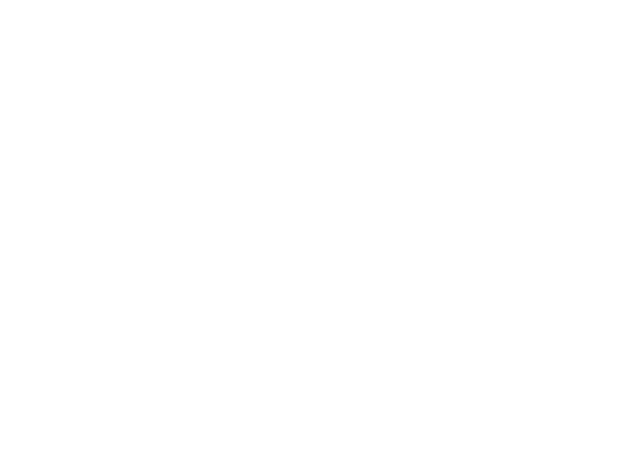
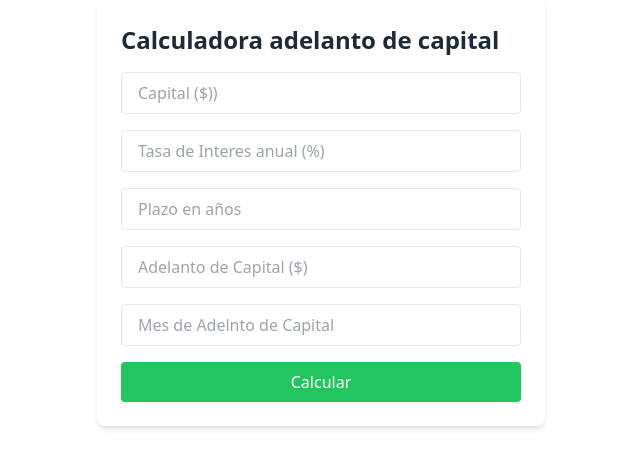
Before and after one commit to No-Country-simulation/h3-20-proptech, a React (Vite) app in the folder proptech/: page /adelantoCapital in a window 1280 px wide. Before the commit this address had no page. Shown: the top 468 px of the page, without its empty margins (319-959 px from the left). Built offline with nearby package versions, Linux system fonts and the light colour scheme.

Commit message:
RAW calculadora de pagos, calculadora de adelanto de capital

```diff
--- a/proptech/src/App.jsx
+++ b/proptech/src/App.jsx
@@ -1,6 +1,8 @@
 import { Routes,Route } from "react-router-dom"
 import Home from "./pages/Home"
 import Contacto from "./pages/Contacto"
+import MortgageCalculator from "./components/MortgageCalculator"
+import EnhancedMortgageCalculator from "./components/EnhancedMortgageCalculator"
 
 function App() {
 
@@ -9,6 +11,8 @@ function App() {
     <Routes>
       <Route path="/" element={<Home/>}/>
       <Route path="/contacto" element={<Contacto/>}/>
+      <Route path="/calculator" element={<MortgageCalculator/>}/>
+      <Route path="/adelantoCapital" element={<EnhancedMortgageCalculator/>}/>
     </Routes>
 
   )
--- /dev/null
+++ b/proptech/src/components/EnhancedMortgageCalculator.jsx
@@ -0,0 +1,133 @@
+import React, { useState } from 'react';
+
+function EnhancedMortgageCalculator() {
+  const [principal, setPrincipal] = useState('');
+  const [annualRate, setAnnualRate] = useState('');
+  const [term, setTerm] = useState('');
+  const [partialPayment, setPartialPayment] = useState('');
+  const [partialPaymentMonth, setPartialPaymentMonth] = useState('');
+  const [monthlyPayment, setMonthlyPayment] = useState(null);
+  const [loanDetails, setLoanDetails] = useState([]);
+
+  const calculateMortgage = () => {
+    const principalAmount = parseFloat(principal);
+    const monthlyInterestRate = parseFloat(annualRate) / 100 / 12;
+    const numberOfPayments = parseInt(term) * 12;
+
+    if (!principalAmount || !monthlyInterestRate || !numberOfPayments) {
+      alert('Ingrese un valor valido');
+      return;
+    }
+
+    const monthlyPaymentCalc = (
+      principalAmount *
+      (monthlyInterestRate * Math.pow(1 + monthlyInterestRate, numberOfPayments))
+    ) / (Math.pow(1 + monthlyInterestRate, numberOfPayments) - 1);
+
+    setMonthlyPayment(monthlyPaymentCalc.toFixed(2));
+
+    let balance = principalAmount;
+    const details = [];
+    for (let i = 0; i < numberOfPayments; i++) {
+      if (i + 1 === parseInt(partialPaymentMonth)) {
+        balance -= parseFloat(partialPayment);
+      }
+
+      const interestPayment = balance * monthlyInterestRate;
+      const principalPayment = monthlyPaymentCalc - interestPayment;
+      balance -= principalPayment;
+
+      if (balance < 0) {
+        balance = 0;
+      }
+
+      details.push({
+        month: i + 1,
+        interestPayment: interestPayment.toFixed(2),
+        principalPayment: principalPayment.toFixed(2),
+        remainingBalance: balance.toFixed(2),
+      });
+
+      if (balance <= 0) break;
+    }
+    setLoanDetails(details);
+  };
+
+  return (
+    <div className="max-w-md mx-auto p-6 bg-white shadow-md rounded-lg">
+      <h2 className="text-2xl font-bold mb-4">Calculadora adelanto de capital</h2>
+      <div className="space-y-4">
+        <input
+          type="number"
+          placeholder="Capital ($))"
+          value={principal}
+          onChange={(e) => setPrincipal(e.target.value)}
+          className="w-full px-4 py-2 border rounded"
+        />
+        <input
+          type="number"
+          placeholder="Tasa de Interes anual (%)"
+          value={annualRate}
+          onChange={(e) => setAnnualRate(e.target.value)}
+          className="w-full px-4 py-2 border rounded"
+        />
+        <input
+          type="number"
+          placeholder="Plazo en años"
+          value={term}
+          onChange={(e) => setTerm(e.target.value)}
+          className="w-full px-4 py-2 border rounded"
+        />
+        <input
+          type="number"
+          placeholder="Adelanto de Capital ($)"  //Partial Payment Amount ($)
+          value={partialPayment}
+          onChange={(e) => setPartialPayment(e.target.value)}
+          className="w-full px-4 py-2 border rounded"
+        />
+        <input
+          type="number"
+          placeholder="Mes de Adelnto de Capital"  //Month for Partial Payment
+          value={partialPaymentMonth}
+          onChange={(e) => setPartialPaymentMonth(e.target.value)}
+          className="w-full px-4 py-2 border rounded"
+        />
+        <button
+          onClick={calculateMortgage}
+          className="w-full py-2 bg-green-500 text-white rounded hover:bg-green-600"
+        >
+          Calcular
+        </button>
+      </div>
+
+      {monthlyPayment && (
+        <div className="mt-6">
+          <h3 className="text-xl font-semibold">Pago Mensual: ${monthlyPayment}</h3>
+          <h4 className="mt-4">Calendario de pagos (Adelanto de capital):</h4>
+          <table className="w-full mt-2 border-collapse">
+            <thead>
+              <tr>
+              <th className="border px-2 py-1">Mes</th>
+                <th className="border px-2 py-1">Interes</th>
+                <th className="border px-2 py-1">Capital</th>
+                <th className="border px-2 py-1">Saldo Restante</th>
+              </tr>
+            </thead>
+            <tbody>
+              {loanDetails.map((detail) => (
+                <tr key={detail.month}>
+                  <td className="border px-2 py-1">{detail.month}</td>
+                  <td className="border px-2 py-1">${detail.interestPayment}</td>
+                  <td className="border px-2 py-1">${detail.principalPayment}</td>
+                  <td className="border px-2 py-1">${detail.remainingBalance}</td>
+                </tr>
+              ))}
+            </tbody>
+          </table>
+        </div>
+      )}
+    </div>
+  );
+}
+
+export default EnhancedMortgageCalculator;
--- /dev/null
+++ b/proptech/src/components/MortgageCalculator.jsx
@@ -0,0 +1,120 @@
+import React, { useState } from 'react';
+
+function MortgageCalculator() {
+  const [principal, setPrincipal] = useState('');
+  const [annualRate, setAnnualRate] = useState('');
+  const [term, setTerm] = useState('');
+  const [monthlyPayment, setMonthlyPayment] = useState(null);
+  const [loanDetails, setLoanDetails] = useState([]);
+
+//   Explanation of the Calculation
+//   The French amortization system formula:
+//   M=(P⋅r⋅(1+r)^n)/((1+r)^n − 1)
+
+//   Where:
+//       MM = Monthly payment
+//       PP = Principal loan amount
+//       rr = Monthly interest rate (annual rate / 12 / 100)
+//       nn = Total number of payments (loan term in years * 12)
+
+  // Function to calculate monthly payment using the French system
+  const calculateMortgage = () => {
+    const principalAmount = parseFloat(principal);
+    const monthlyInterestRate = parseFloat(annualRate) / 100 / 12;
+    const numberOfPayments = parseInt(term) * 12;
+
+    if (!principalAmount || !monthlyInterestRate || !numberOfPayments) {
+      alert('Ingrese un valor valido');
+      return;
+    }
+
+    // Calculate the monthly payment using the formula:
+    // M = P[r(1+r)^n] / [(1+r)^n - 1]
+    const monthlyPaymentCalc = (
+      principalAmount *
+      (monthlyInterestRate * Math.pow(1 + monthlyInterestRate, numberOfPayments))
+    ) / (Math.pow(1 + monthlyInterestRate, numberOfPayments) - 1);
+
+    setMonthlyPayment(monthlyPaymentCalc.toFixed(2));
+
+    // Create an amortization schedule
+    let balance = principalAmount;
+    const details = [];
+    for (let i = 0; i < numberOfPayments; i++) {
+      const interestPayment = balance * monthlyInterestRate;
+      const principalPayment = monthlyPaymentCalc - interestPayment;
+      balance -= principalPayment;
+      details.push({
+        month: i + 1,
+        interestPayment: interestPayment.toFixed(2),
+        principalPayment: principalPayment.toFixed(2),
+        remainingBalance: Math.max(balance, 0).toFixed(2),
+      });
+    }
+    setLoanDetails(details);
+  };
+
+  return (
+    <div className="max-w-md mx-auto p-6 bg-white shadow-md rounded-lg">
+      <h2 className="text-2xl font-bold mb-4">Calculadora de pagos</h2>
+      <div className="space-y-4">
+        <input
+          type="number"
+          placeholder="Capital ($)"  //Principal Amount ($)
+          value={principal}
+          onChange={(e) => setPrincipal(e.target.value)}
+          className="w-full px-4 py-2 border rounded"
+        />
+        <input
+          type="number"
+          placeholder="Tasa de Interes anual (%)"  //Annual Interest Rate (%)
+          value={annualRate}
+          onChange={(e) => setAnnualRate(e.target.value)}
+          className="w-full px-4 py-2 border rounded"
+        />
+        <input
+          type="number"
+          placeholder="Plazo en años"  //Loan Term (Years)
+          value={term}
+          onChange={(e) => setTerm(e.target.value)}
+          className="w-full px-4 py-2 border rounded"
+        />
+        <button
+          onClick={calculateMortgage}
+          className="w-full py-2 bg-blue-500 text-white rounded hover:bg-blue-600"
+        >
+          Calcular
+        </button>
+      </div>
+
+      {monthlyPayment && (
+        <div className="mt-6">
+          <h3 className="text-xl font-semibold">Pago Mensual: ${monthlyPayment}</h3>
+          <h4 className="mt-4">Calendario de pagos:</h4>
+          <table className="w-full mt-2 border-collapse">
+            <thead>
+              <tr>
+                <th className="border px-2 py-1">Mes</th>
+                <th className="border px-2 py-1">Interes</th>
+                <th className="border px-2 py-1">Capital</th>
+                <th className="border px-2 py-1">Saldo Restante</th>
+              </tr>
+            </thead>
+            <tbody>
+              {loanDetails.map((detail) => (
+                <tr key={detail.month}>
+                  <td className="border px-2 py-1">{detail.month}</td>
+                  <td className="border px-2 py-1">${detail.interestPayment}</td>
+                  <td className="border px-2 py-1">${detail.principalPayment}</td>
+                  <td className="border px-2 py-1">${detail.remainingBalance}</td>
+                </tr>
+              ))}
+            </tbody>
+          </table>
+        </div>
+      )}
+    </div>
+  );
+}
+
+export default MortgageCalculator;
--- /dev/null
+++ b/proptech/src/pages/EnhancedMortgateCalculator.jsx
@@ -0,0 +1,12 @@
+function EnhancedMortgateCalculator() {
+
+    return (
+      <>
+        <h1 className="text-2xl">
+        Calculadora adelanto de capital
+        </h1>
+      </>
+    )
+  }
+
+export default EnhancedMortgateCalculator
--- /dev/null
+++ b/proptech/src/pages/MortgateCalculator.jsx
@@ -0,0 +1,12 @@
+function MortgateCalculator() {
+
+    return (
+      <>
+        <h1 className="text-2xl">
+        MortgateCalculator
+        </h1>
+      </>
+    )
+  }
+
+export default MortgateCalculator
```
